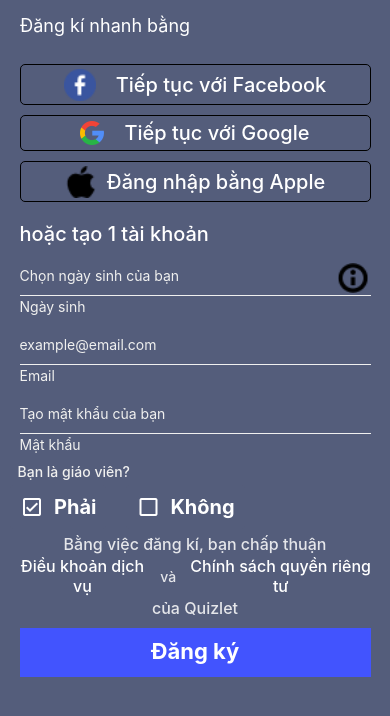
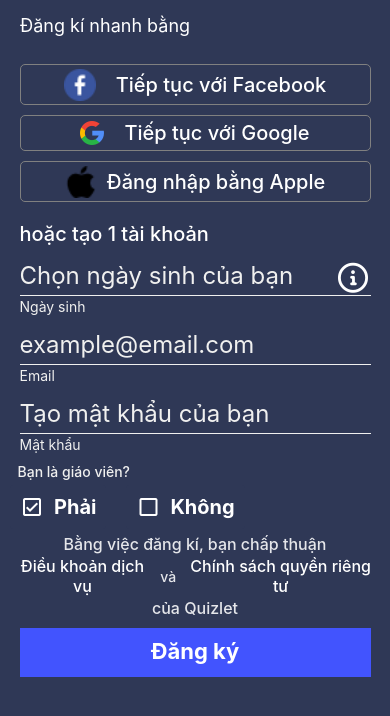
Before and after one commit to HacMuHai/Quizlet, a React Native app: screen /DangKy in a window 390 px wide. Shown: the top 716 px of the page. Built offline with nearby package versions, Linux system fonts and the light colour scheme.

Commit message:
chinh sua giao dien dang nhap, dang ki

```diff
--- a/App.js
+++ b/App.js
@@ -19,7 +19,7 @@
   return (
     <View style={styles.container}>
       <NavigationContainer>
-        <Stack.Navigator initialRouteName='HocPhan'>
+        <Stack.Navigator initialRouteName='CaiDat'>
           <Stack.Screen name="DangNhap" component={DangNhap} options={{ headerShown: false }} />
           <Stack.Screen name="DangKy" component={DangKy} options={{ headerShown: false }} />
           <Stack.Screen name="CaiDat" component={CaiDat} options={{ headerShown: false }} />
--- a/components/layouts/DangKy.js
+++ b/components/layouts/DangKy.js
@@ -2,6 +2,7 @@
 import { StyleSheet, Text, View, Image, TextInput, ScrollView, Pressable } from 'react-native';
 import DatetimePicker from '@react-native-community/datetimepicker'
 import { CheckBox } from 'react-native-elements';
+import { Octicons } from '@expo/vector-icons';
 
 
 
@@ -39,7 +40,7 @@
             <Text style={{ width: 228, height: 49, marginTop: 15, marginLeft: 20, color: '#FFFFFF', fontFamily: null, fontSize: 18, fontWeight: 400 }}>
                 Đăng kí nhanh bằng
             </Text>
-            <View style={{ flexDirection: 'row', width: '90%', marginLeft: '5%', borderWidth: 1, borderRadius: 5, alignItems: 'center', justifyContent: 'center' }}>
+            <View style={{ flexDirection: 'row', width: '90%', marginLeft: '5%', borderWidth: 1, borderColor:'gray', borderRadius: 5, alignItems: 'center', justifyContent: 'center' }}>
                 <View style={{ height: '100%', alignItems: 'center', justifyContent: 'center' }}>
                     <Image
                         source={require('../imgs/facebook.png')}
@@ -53,7 +54,7 @@
                     Tiếp tục với Facebook
                 </Text>
             </View>
-            <View style={{ flexDirection: 'row', width: '90%', marginLeft: '5%', marginTop: 10, borderWidth: 1, borderRadius: 5, alignItems: 'center', justifyContent: 'center' }}>
+            <View style={{ flexDirection: 'row', width: '90%', marginLeft: '5%', marginTop: 10, borderWidth: 1, borderColor:'gray', borderRadius: 5, alignItems: 'center', justifyContent: 'center' }}>
                 <View style={{ height: '100%', alignItems: 'center', justifyContent: 'center' }}>
                     <Image
                         source={require('../imgs/google.png')}
@@ -67,7 +68,7 @@
                     Tiếp tục với Google
                 </Text>
             </View>
-            <View style={{ flexDirection: 'row', width: '90%', marginLeft: '5%', marginTop: 10, borderWidth: 1, borderRadius: 5, alignItems: 'center', justifyContent: 'center' }}>
+            <View style={{ flexDirection: 'row', width: '90%', marginLeft: '5%', marginTop: 10, borderWidth: 1, borderColor:'gray', borderRadius: 5, alignItems: 'center', justifyContent: 'center' }}>
                 <View style={{ height: '100%', alignItems: 'center', justifyContent: 'center' }}>
                     <Image
                         source={require('../imgs/apple.png')}
@@ -90,7 +91,7 @@
                 style={{ width: '90%', height: 40, flexDirection: 'row', justifyContent: 'center', alignItems: 'center', marginLeft: '5%', marginTop: 10, borderBottomWidth: 1, borderColor: '#F0F0EF' }}
             >
                 <TextInput
-                    style={{ width: '90%', height: '100%', marginTop: 0 }}
+                    style={{ width: '90%', height: '100%', marginTop: 0, fontSize: 24, color:'white' }}
                     placeholder='Chọn ngày sinh của bạn'
                     placeholderTextColor={'#F0F0EF'}
                     value={dateOfBirth}
@@ -99,10 +100,7 @@
                     style={{ width: '10%', height: '100%', marginBottom: 15, marginTop: 20, justifyContent: 'center', alignItems: 'center' }}
                     onPress={handleIconPress}
                 >
-                    <Image
-                        source={require('../imgs/info.png')}
-                        style={{ width: 30, height: 30 }}
-                    />
+                    <Octicons name="info" size={30} color="white" />
                 </Pressable>
             </View>
 
@@ -120,7 +118,7 @@
                 />
             )}
             <TextInput
-                style={{ width: '90%', height: 40, marginLeft: '5%', marginTop: 10, borderBottomWidth: 1, borderColor: '#F0F0EF' }}
+                style={{ width: '90%', height: 40, marginLeft: '5%', marginTop: 10, borderBottomWidth: 1, borderColor: '#F0F0EF', fontSize: 24, color: 'white' }}
                 placeholder='example@email.com'
                 placeholderTextColor={'#F0F0EF'}
             />
@@ -130,7 +128,7 @@
                 Email
             </Text>
             <TextInput
-                style={{ width: '90%', height: 40, marginLeft: '5%', marginTop: 10, borderBottomWidth: 1, borderColor: '#F0F0EF' }}
+                style={{ width: '90%', height: 40, marginLeft: '5%', marginTop: 10, borderBottomWidth: 1, borderColor: '#F0F0EF', fontSize: 24, color: 'white' }}
                 placeholder='Tạo mật khẩu của bạn'
                 placeholderTextColor={'#F0F0EF'}
             />
@@ -152,7 +150,7 @@
                     iconType="material-community"
                     checkedIcon="checkbox-outline"
                     uncheckedIcon={'checkbox-blank-outline'}
-                    containerStyle={{ backgroundColor: '#545D7B', borderWidth: 0 }}
+                    containerStyle={{ backgroundColor: '#2F3856', borderWidth: 0 }}
                     titleProps={{ style: { color: '#FFFFFF', fontSize: 20, fontWeight: 700, marginLeft: 10 } }}
                     checkedColor='#FFFFFF'
                     uncheckedColor='#FFFFFF'
@@ -164,7 +162,7 @@
                     iconType="material-community"
                     checkedIcon="checkbox-outline"
                     uncheckedIcon={'checkbox-blank-outline'}
-                    containerStyle={{ backgroundColor: '#545D7B', borderWidth: 0 }}
+                    containerStyle={{ backgroundColor: '#2F3856', borderWidth: 0 }}
                     titleProps={{ style: { color: '#FFFFFF', fontSize: 20, fontWeight: 700, marginLeft: 10 } }}
                     checkedColor='#FFFFFF'
                     uncheckedColor='#FFFFFF'
@@ -215,7 +213,7 @@
 const styles = StyleSheet.create({
     container: {
         flex: 1,
-        backgroundColor: '#545D7B',
+        backgroundColor: '#2F3856',
         // alignItems: 'center',
     },
 });
--- a/components/layouts/DangNhap.js
+++ b/components/layouts/DangNhap.js
@@ -6,7 +6,7 @@
             <Text style={{ width: 228, height: 49, marginTop: 15, marginLeft: 20, color: '#FFFFFF', fontFamily: null, fontSize: 18, fontWeight: 400 }}>
                 Đăng nhập nhanh bằng
             </Text>
-            <View style={{ flexDirection: 'row', width: '90%', marginLeft: '5%', borderWidth: 1, borderRadius: 5, alignItems: 'center', justifyContent: 'center' }}>
+            <View style={{ flexDirection: 'row', width: '90%', marginLeft: '5%', borderWidth: 1, borderColor:'gray', borderRadius: 5, alignItems: 'center', justifyContent: 'center' }}>
                 <View style={{ height: '100%', alignItems: 'center', justifyContent: 'center' }}>
                     <Image
                         source={require('../imgs/facebook.png')}
@@ -20,7 +20,7 @@
                     Tiếp tục với Facebook
                 </Text>
             </View>
-            <View style={{ flexDirection: 'row', width: '90%', marginLeft: '5%', marginTop: 20, borderWidth: 1, borderRadius: 5, alignItems: 'center', justifyContent: 'center' }}>
+            <View style={{ flexDirection: 'row', width: '90%', marginLeft: '5%', marginTop: 20, borderWidth: 1, borderColor:'gray', borderRadius: 5, alignItems: 'center', justifyContent: 'center' }}>
                 <View style={{ height: '100%', alignItems: 'center', justifyContent: 'center' }}>
                     <Image
                         source={require('../imgs/google.png')}
@@ -34,7 +34,7 @@
                     Tiếp tục với Google
                 </Text>
             </View>
-            <View style={{ flexDirection: 'row', width: '90%', marginLeft: '5%', marginTop: 20, borderWidth: 1, borderRadius: 5, alignItems: 'center', justifyContent: 'center' }}>
+            <View style={{ flexDirection: 'row', width: '90%', marginLeft: '5%', marginTop: 20, borderWidth: 1, borderColor:'gray', borderRadius: 5, alignItems: 'center', justifyContent: 'center' }}>
                 <View style={{ height: '100%', alignItems: 'center', justifyContent: 'center' }}>
                     <Image
                         source={require('../imgs/apple.png')}
@@ -54,7 +54,7 @@
                 hoặc đăng nhập bằng email hoặc tên người dùng của bạn
             </Text>
             <TextInput
-                style={{ width: '90%', height: 40, marginLeft: '5%', marginTop: 20, borderBottomWidth: 1, borderColor: '#F0F0EF' }}
+                style={{ width: '90%', height: 40, marginLeft: '5%', marginTop: 20, borderBottomWidth: 1, borderColor: '#F0F0EF', color:'white', fontSize: 24 }}
                 placeholder='Nhập tên người dùng của bạn'
                 placeholderTextColor={'#F0F0EF'}
             />
@@ -64,7 +64,7 @@
                 Email hoặc tên người dùng
             </Text>
             <TextInput
-                style={{ width: '90%', height: 40, marginLeft: '5%', marginTop: 20, borderBottomWidth: 1, borderColor: '#F0F0EF' }}
+                style={{ width: '90%', height: 40, marginLeft: '5%', marginTop: 20, borderBottomWidth: 1, borderColor: '#F0F0EF', color:'white', fontSize: 24 }}
                 placeholder='Nhập mật khẩu của bạn'
                 placeholderTextColor={'#F0F0EF'}
             />
@@ -151,7 +151,7 @@
 const styles = StyleSheet.create({
     container: {
         flex: 1,
-        backgroundColor: '#545D7B',
+        backgroundColor: '#2F3856',
         // alignItems: 'center',
     },
 });
```
